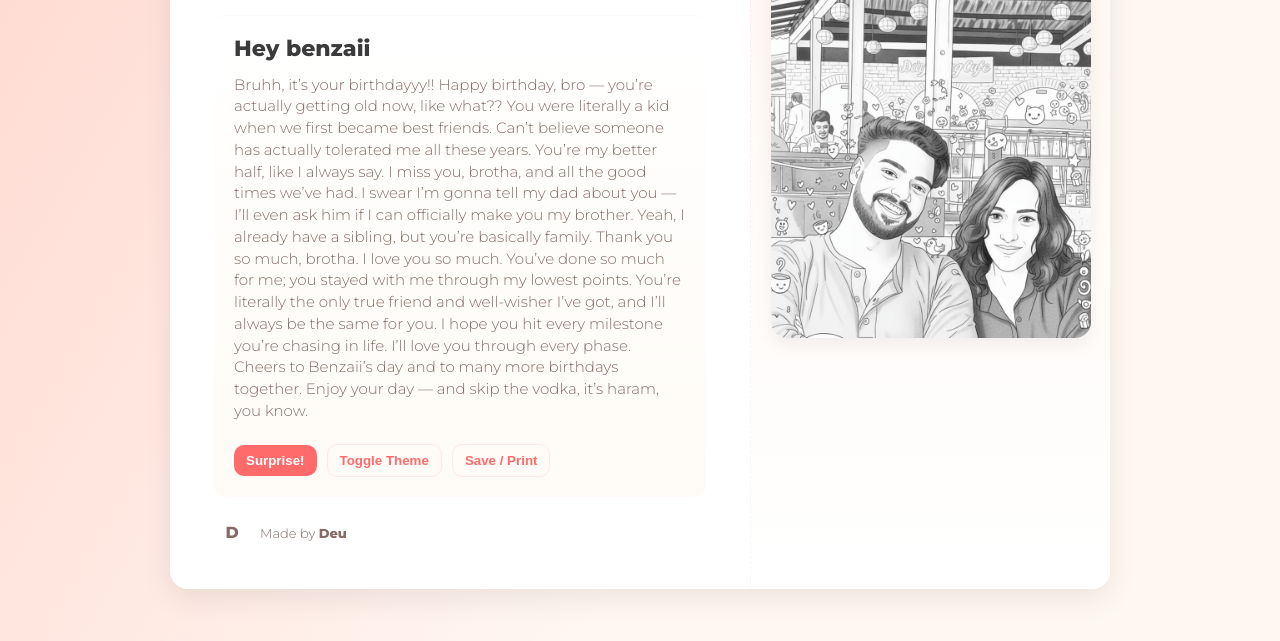
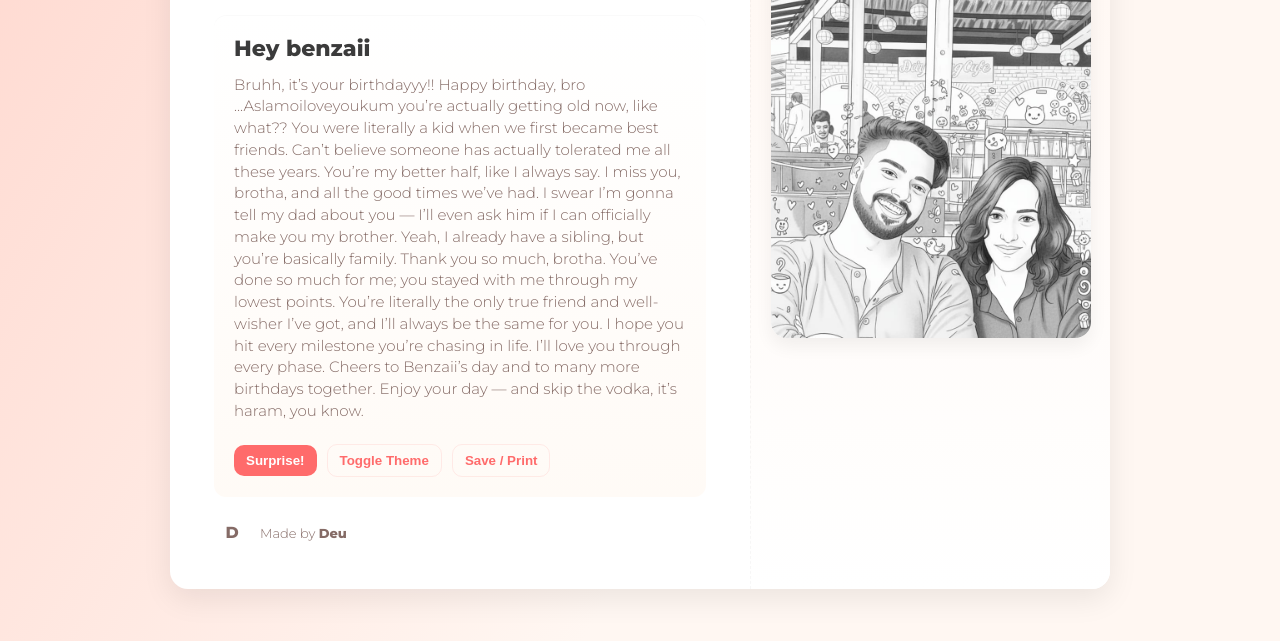
Before and after one commit to DevooPradeep/bdayy, a plain HTML site: page index.html in a window 1280 px wide. Shown: the part 159-800 px from the top of the page. Drawn offline with Linux system fonts and the light colour scheme.

Commit message:
Update index.html

```diff
--- a/index.html
+++ b/index.html
@@ -192,12 +192,11 @@
 
       <div class="message" id="message">
         <h1 id="greeting">Hey benzaii</h1>
-        <p id="bodyText">Bruhh, it’s your birthdayyy!! Happy birthday, bro — you’re actually getting old now, like
+        <p id="bodyText">Bruhh, it’s your birthdayyy!! Happy birthday, bro ...Aslamoiloveyoukum you’re actually getting old now, like
           what?? You were literally a kid when we first became best friends. Can’t believe someone has actually
           tolerated me all these years. You’re my better half, like I always say. I miss you, brotha, and all the good
           times we’ve had. I swear I’m gonna tell my dad about you — I’ll even ask him if I can officially make you my
-          brother. Yeah, I already have a sibling, but you’re basically family. Thank you so much, brotha. I love you so
-          much. You’ve done so much for me; you stayed with me through my lowest points. You’re literally the only true
+          brother. Yeah, I already have a sibling, but you’re basically family. Thank you so much, brotha. You’ve done so much for me; you stayed with me through my lowest points. You’re literally the only true
           friend and well-wisher I’ve got, and I’ll always be the same for you. I hope you hit every milestone you’re
           chasing in life. I’ll love you through every phase. Cheers to Benzaii’s day and to many more birthdays
           together. Enjoy your day — and skip the vodka, it’s haram, you know.</p>
@@ -283,4 +282,5 @@
   </script>
 </body>
 
+
 </html>
```
